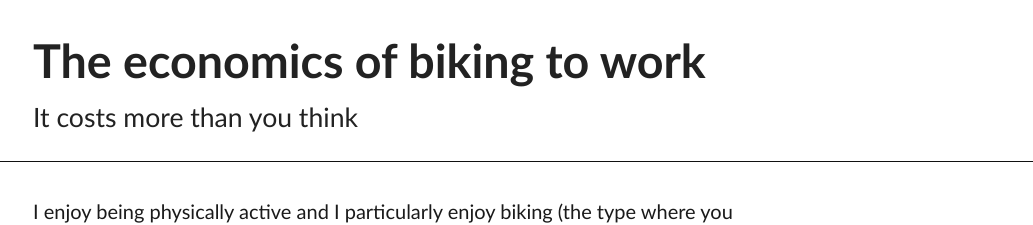
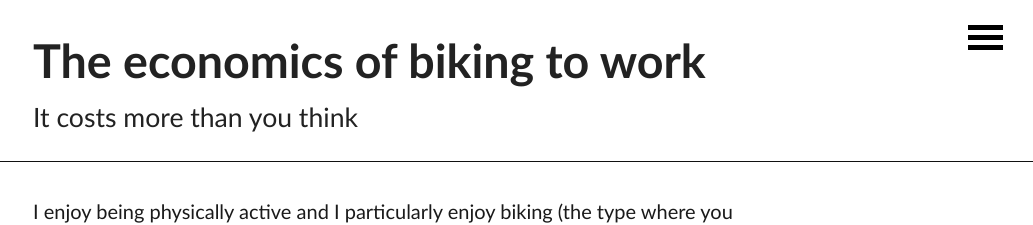
Before and after one commit to dontmitch/dontmitch.github.io, a Jekyll site: the page built from 2016-03-22-the-economics-of-biking-to-work.md, in a window 1280 px wide. Shown: the top 225 px of the page, without its empty margins (247-1280 px from the left). Built offline with Jekyll 4.4.1, drawn with Linux system fonts in a browser that asks for light colours; our own code applies the rules of GitHub Pages for plain Markdown files.

Commit message:
Add nav element.

```diff
--- a/_layouts/default.html
+++ b/_layouts/default.html
@@ -19,6 +19,13 @@
   <body>
     <!-- HEADER -->
     <div class="container">
+      <nav>
+        <a href="/">
+          <div></div>
+          <div></div>
+          <div></div>
+        </a>
+      </nav>
       <header class="inner">
         <h1 id="page-title">{{ page.title }}</h1>
         <h2 id="page-description">{{ page.description }}</h2>
--- a/assets/css/style.scss
+++ b/assets/css/style.scss
@@ -104,6 +104,20 @@ body {
 
 header, section, footer {
   padding: 1rem 0;
+}
+
+nav {
+  position: absolute;
+  top: 1rem;
+  right: 1.5rem;
+  width: 1.75rem;
+  height: 1.75rem;
+}
+
+nav div {
+  height: 0.25rem;
+  background-color: black;
+  margin: 0.25rem 0;
 }
 
 p {
@@ -269,6 +283,7 @@ Custom Styles
   justify-content: flex-start;
 
   position: relative;
+  margin: 0 1.25rem;
 }
 
 .border-wrap {
@@ -328,13 +343,23 @@ Custom Styles
 Small Device Styles
 *******************************************************************************/
 
+@media screen and (max-width: 840px) {
+  header.inner {
+    margin-top: 1.25rem;
+  }
+}
+
 @media screen and (max-width: 480px) {
   html {
     font-size: 18px;
   }
 
+  nav {
+    top: 0.75rem;
+    right: 1rem;
+  }
+
   .inner {
-    margin: 0 1.25rem;
     max-width: 480px;
   }
 
```
